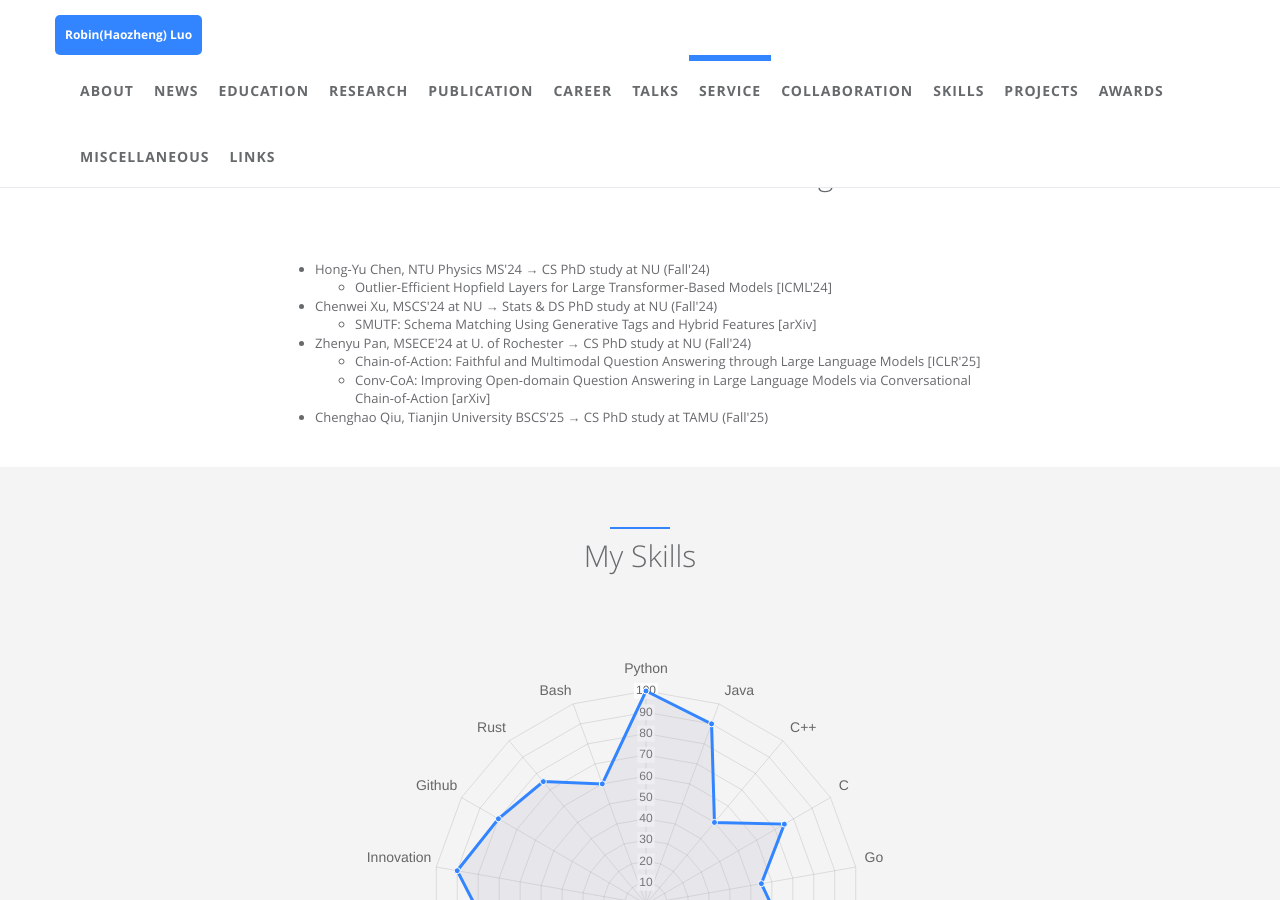
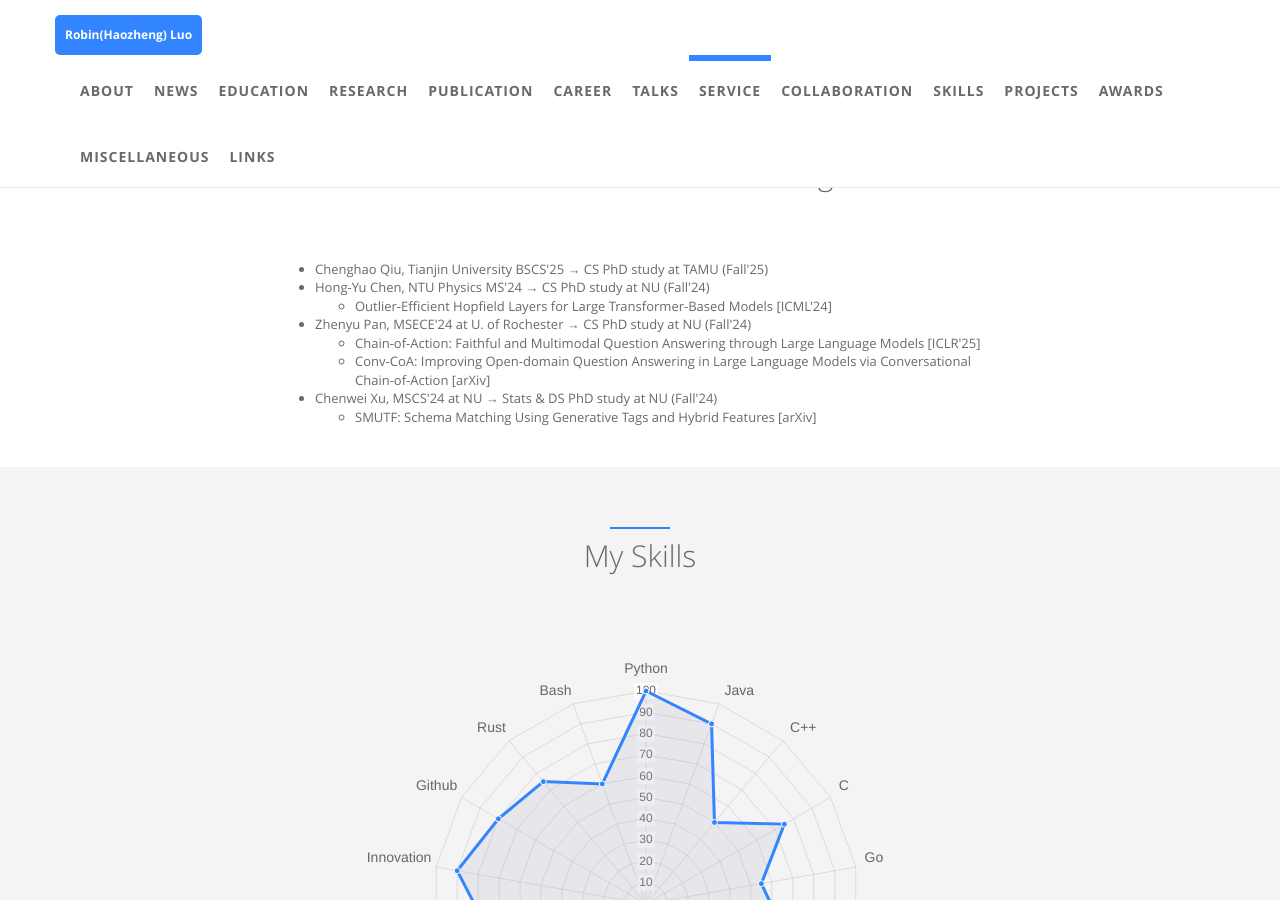
Before and after one commit to robinzixuan/robin.github.io, a Jekyll site: the page built from index.html, in a window 1280 px wide and 900 px high, scrolled down 10984 px. Built offline with Jekyll 4.4.1, drawn with Linux system fonts in a browser that asks for light colours; some of the changed lines change nothing that is shown.

Commit message:
Update mentor.html

```diff
--- a/_includes/sections/mentor.html
+++ b/_includes/sections/mentor.html
@@ -10,14 +10,10 @@
 
   <div class="col-lg-8 col-lg-offset-2 m-t-lg m-b-lg wow zoomIn">
     <ul>
+    <li>Chenghao Qiu, Tianjin University BSCS'25 → CS PhD study at TAMU (Fall'25)</li>
     <li>Hong-Yu Chen, NTU Physics MS'24 → CS PhD study at NU (Fall'24)
         <ul>
             <li>Outlier-Efficient Hopfield Layers for Large Transformer-Based Models [ICML'24]</li>
-        </ul>
-    </li>
-    <li>Chenwei Xu, MSCS'24 at NU → Stats & DS PhD study at NU (Fall'24)
-        <ul>
-            <li>SMUTF: Schema Matching Using Generative Tags and Hybrid Features [arXiv]</li>
         </ul>
     </li>
     <li>Zhenyu Pan, MSECE'24 at U. of Rochester → CS PhD study at NU (Fall'24)
@@ -26,7 +22,11 @@
             <li>Conv-CoA: Improving Open-domain Question Answering in Large Language Models via Conversational Chain-of-Action [arXiv]</li>
         </ul>
     </li>
-    <li>Chenghao Qiu, Tianjin University BSCS'25 → CS PhD study at TAMU (Fall'25)</li>
+    <li>Chenwei Xu, MSCS'24 at NU → Stats & DS PhD study at NU (Fall'24)
+        <ul>
+            <li>SMUTF: Schema Matching Using Generative Tags and Hybrid Features [arXiv]</li>
+        </ul>
+    </li>
 </ul>
   <script>
   function openNav() {
```
